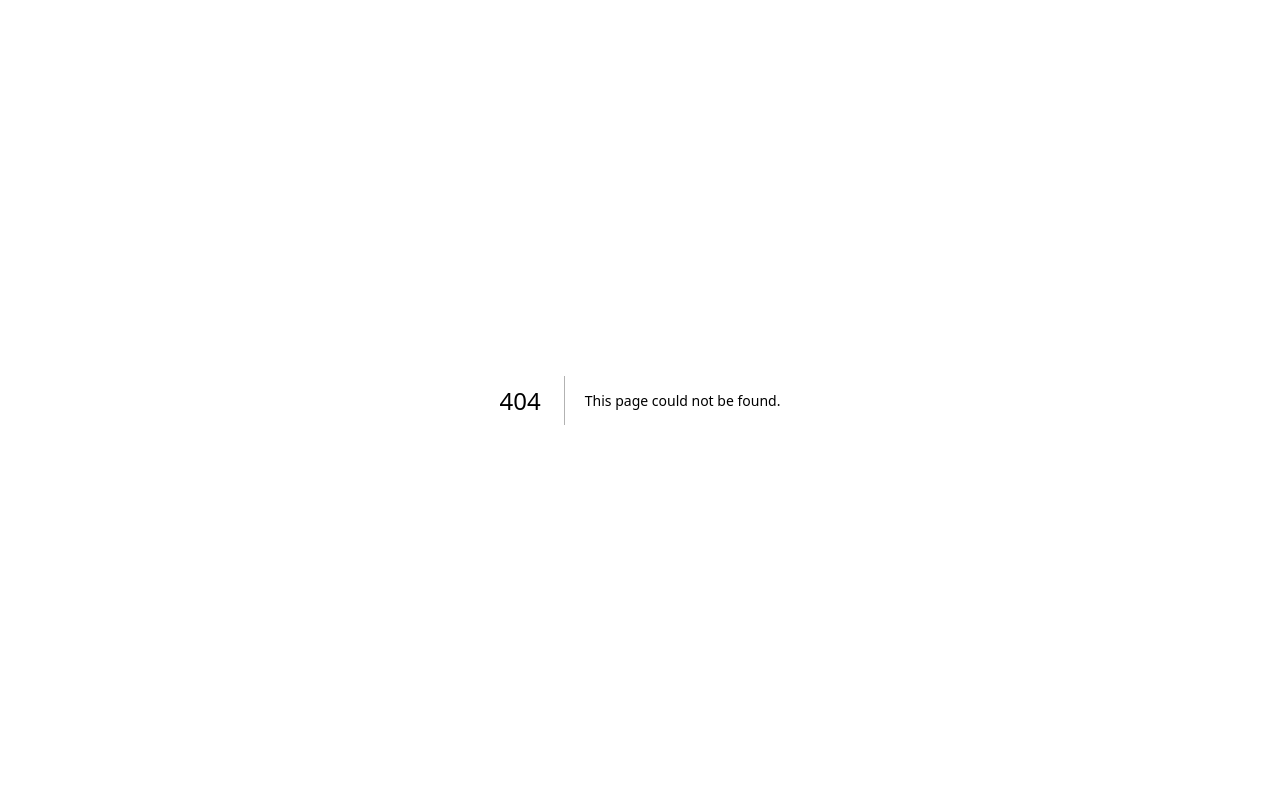
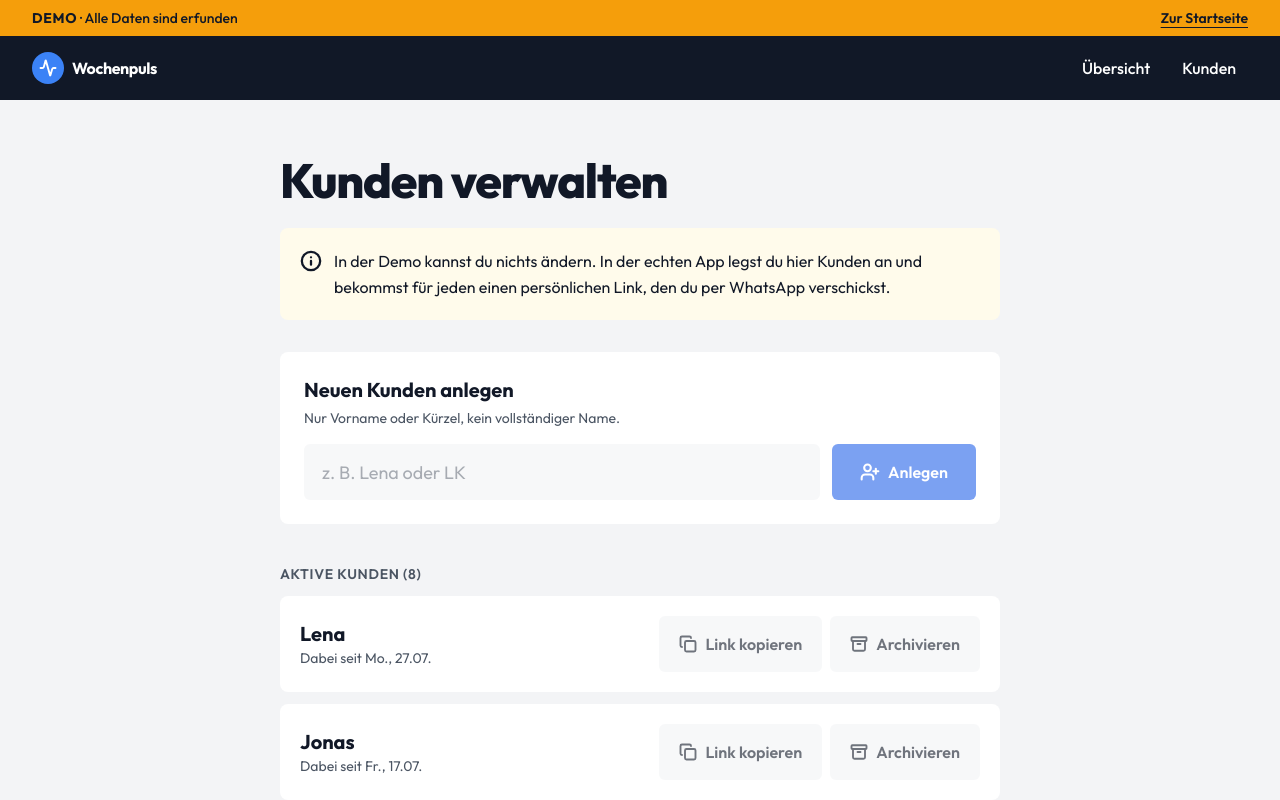
Before and after one commit to fxd-gif/wochenpuls, a Next.js app: page /demo/kunden in a window 1280 px wide. Before the commit this address had no page. Shown: the top 800 px of the page. Built offline with nearby package versions, Linux system fonts and the light colour scheme.

Commit message:
Kunden-Verwaltung (in der Demo nur zum Ansehen)

```diff
--- /dev/null
+++ b/src/app/demo/kunden/page.tsx
@@ -0,0 +1,18 @@
+import type { Metadata } from "next";
+import { CoachKopf } from "@/components/coach/CoachKopf";
+import { DemoBanner } from "@/components/demo/DemoBanner";
+import { DemoVerwaltung } from "@/components/demo/DemoVerwaltung";
+
+export const metadata: Metadata = {
+  title: "Kunden verwalten · Wochenpuls Demo",
+};
+
+export default function DemoKundenSeite() {
+  return (
+    <main className="min-h-screen bg-flaeche">
+      <DemoBanner />
+      <CoachKopf basis="/demo" />
+      <DemoVerwaltung />
+    </main>
+  );
+}
--- /dev/null
+++ b/src/components/coach/KundenVerwaltung.tsx
@@ -0,0 +1,171 @@
+"use client";
+
+import { Archive, ArchiveRestore, Check, Copy, Info, UserPlus } from "lucide-react";
+import { useActionState, useState } from "react";
+import { Button } from "@/components/ui/Button";
+import type { Kunde } from "@/lib/checkin";
+import { datumKurz } from "@/lib/woche";
+
+export type VerwaltungsAktionen = {
+  // gibt eine Fehlermeldung zurück, oder null bei Erfolg
+  anlegen: (vorher: string | null, daten: FormData) => Promise<string | null>;
+  archivieren: (daten: FormData) => Promise<void>;
+};
+
+async function inDerDemo() {
+  return "In der Demo deaktiviert.";
+}
+
+// Kunden anlegen, Link kopieren, archivieren. Ohne "aktionen" (Demo) ist alles deaktiviert.
+export function KundenVerwaltung({
+  kunden,
+  links = {},
+  aktionen,
+}: {
+  kunden: Kunde[];
+  links?: Record<string, string>; // Kunden-ID → persönlicher Link
+  aktionen?: VerwaltungsAktionen;
+}) {
+  const demo = !aktionen;
+  const [fehler, anlegen, legtAn] = useActionState(aktionen?.anlegen ?? inDerDemo, null);
+  const aktive = kunden.filter((k) => !k.archiviert);
+  const archivierte = kunden.filter((k) => k.archiviert);
+
+  return (
+    <div className="mx-auto max-w-3xl px-4 py-10 sm:px-6 lg:py-14">
+      <h1 className="text-4xl font-extrabold tracking-tight sm:text-5xl">Kunden verwalten</h1>
+
+      {demo && (
+        <p className="mt-6 flex gap-3 rounded-lg bg-akzent-hell p-5 leading-relaxed">
+          <Info size={22} strokeWidth={2.5} className="mt-0.5 shrink-0" aria-hidden="true" />
+          In der Demo kannst du nichts ändern. In der echten App legst du hier Kunden an und bekommst für
+          jeden einen persönlichen Link, den du per WhatsApp verschickst.
+        </p>
+      )}
+
+      {/* Neuer Kunde */}
+      <form action={anlegen} className="mt-8 rounded-lg bg-weiss p-6">
+        <fieldset disabled={demo || legtAn}>
+          <label htmlFor="neuer-name" className="text-xl font-bold">
+            Neuen Kunden anlegen
+          </label>
+          <p className="mt-1 text-sm text-leise">Nur Vorname oder Kürzel, kein vollständiger Name.</p>
+          <div className="mt-4 flex flex-col gap-3 sm:flex-row">
+            <input
+              id="neuer-name"
+              name="name"
+              required
+              maxLength={30}
+              autoComplete="off"
+              placeholder="z. B. Lena oder LK"
+              aria-describedby={fehler ? "anlegen-fehler" : undefined}
+              className="h-14 flex-1 rounded-md border-2 border-transparent bg-flaeche px-4 text-lg placeholder:text-leise/80 focus:border-primaer focus:bg-weiss focus:outline-none disabled:opacity-60"
+            />
+            <Button type="submit">
+              <UserPlus size={20} strokeWidth={2.5} aria-hidden="true" />
+              {legtAn ? "Wird angelegt …" : "Anlegen"}
+            </Button>
+          </div>
+          {fehler && !demo && (
+            <p id="anlegen-fehler" role="alert" className="mt-3 font-medium text-fehler">
+              {fehler}
+            </p>
+          )}
+        </fieldset>
+      </form>
+
+      <section className="mt-10">
+        <h2 className="text-sm font-semibold uppercase tracking-wider text-leise">
+          Aktive Kunden ({aktive.length})
+        </h2>
+        {aktive.length === 0 ? (
+          <p className="mt-3 rounded-lg bg-weiss p-6 text-lg">
+            Noch keine Kunden. Leg oben deinen ersten an.
+          </p>
+        ) : (
+          <ul className="mt-3 space-y-3">
+            {aktive.map((kunde) => (
+              <li key={kunde.id} className="flex flex-wrap items-center gap-3 rounded-lg bg-weiss p-4 sm:p-5">
+                <div className="mr-auto">
+                  <p className="text-xl font-bold">{kunde.name}</p>
+                  <p className="text-sm text-leise">Dabei seit {datumKurz(kunde.angelegtAm)}</p>
+                </div>
+                <div className="grid w-full grid-cols-2 gap-2 sm:flex sm:w-auto">
+                  <LinkKopieren link={links[kunde.id]} />
+                  <ArchivKnopf kunde={kunde} aktion={aktionen?.archivieren} />
+                </div>
+              </li>
+            ))}
+          </ul>
+        )}
+      </section>
+
+      {archivierte.length > 0 && (
+        <section className="mt-10">
+          <h2 className="text-sm font-semibold uppercase tracking-wider text-leise">
+            Archiviert ({archivierte.length})
+          </h2>
+          <p className="mt-1 text-sm text-leise">
+            Archivierte Kunden erscheinen nicht in der Übersicht, ihr Link ist gesperrt.
+          </p>
+          <ul className="mt-3 space-y-3">
+            {archivierte.map((kunde) => (
+              <li key={kunde.id} className="flex flex-wrap items-center gap-3 rounded-lg bg-weiss p-4 sm:p-5">
+                <p className="mr-auto text-xl font-bold text-leise">{kunde.name}</p>
+                <ArchivKnopf kunde={kunde} aktion={aktionen?.archivieren} />
+              </li>
+            ))}
+          </ul>
+        </section>
+      )}
+    </div>
+  );
+}
+
+function LinkKopieren({ link }: { link?: string }) {
+  const [kopiert, setKopiert] = useState(false);
+  return (
+    <Button
+      type="button"
+      variante="sekundaer"
+      disabled={!link}
+      className="h-12 w-full whitespace-nowrap px-3 text-sm sm:px-5 sm:text-base [&_svg]:shrink-0"
+      onClick={async () => {
+        if (!link) return;
+        await navigator.clipboard.writeText(link);
+        setKopiert(true);
+        setTimeout(() => setKopiert(false), 2000);
+      }}
+    >
+      {kopiert ? (
+        <Check size={18} strokeWidth={2.5} aria-hidden="true" />
+      ) : (
+        <Copy size={18} strokeWidth={2.5} aria-hidden="true" />
+      )}
+      <span aria-live="polite">{kopiert ? "Kopiert!" : "Link kopieren"}</span>
+    </Button>
+  );
+}
+
+function ArchivKnopf({ kunde, aktion }: { kunde: Kunde; aktion?: (daten: FormData) => Promise<void> }) {
+  return (
+    <form action={aktion} className="contents sm:block">
+      <input type="hidden" name="id" value={kunde.id} />
+      <input type="hidden" name="archiviert" value={kunde.archiviert ? "nein" : "ja"} />
+      <Button
+        type="submit"
+        variante="sekundaer"
+        disabled={!aktion}
+        className="h-12 w-full whitespace-nowrap px-3 text-sm sm:px-5 sm:text-base [&_svg]:shrink-0"
+      >
+        {kunde.archiviert ? (
+          <ArchiveRestore size={18} strokeWidth={2.5} aria-hidden="true" />
+        ) : (
+          <Archive size={18} strokeWidth={2.5} aria-hidden="true" />
+        )}
+        {kunde.archiviert ? "Wiederherstellen" : "Archivieren"}
+        <span className="sr-only"> {kunde.name}</span>
+      </Button>
+    </form>
+  );
+}
--- /dev/null
+++ b/src/components/demo/DemoVerwaltung.tsx
@@ -0,0 +1,10 @@
+"use client";
+
+import { KundenVerwaltung } from "@/components/coach/KundenVerwaltung";
+import { useDemoDaten } from "@/demo/useDemoDaten";
+
+export function DemoVerwaltung() {
+  const daten = useDemoDaten();
+  if (!daten) return null;
+  return <KundenVerwaltung kunden={daten.kunden.filter((k) => k.id !== "du")} />;
+}
```
